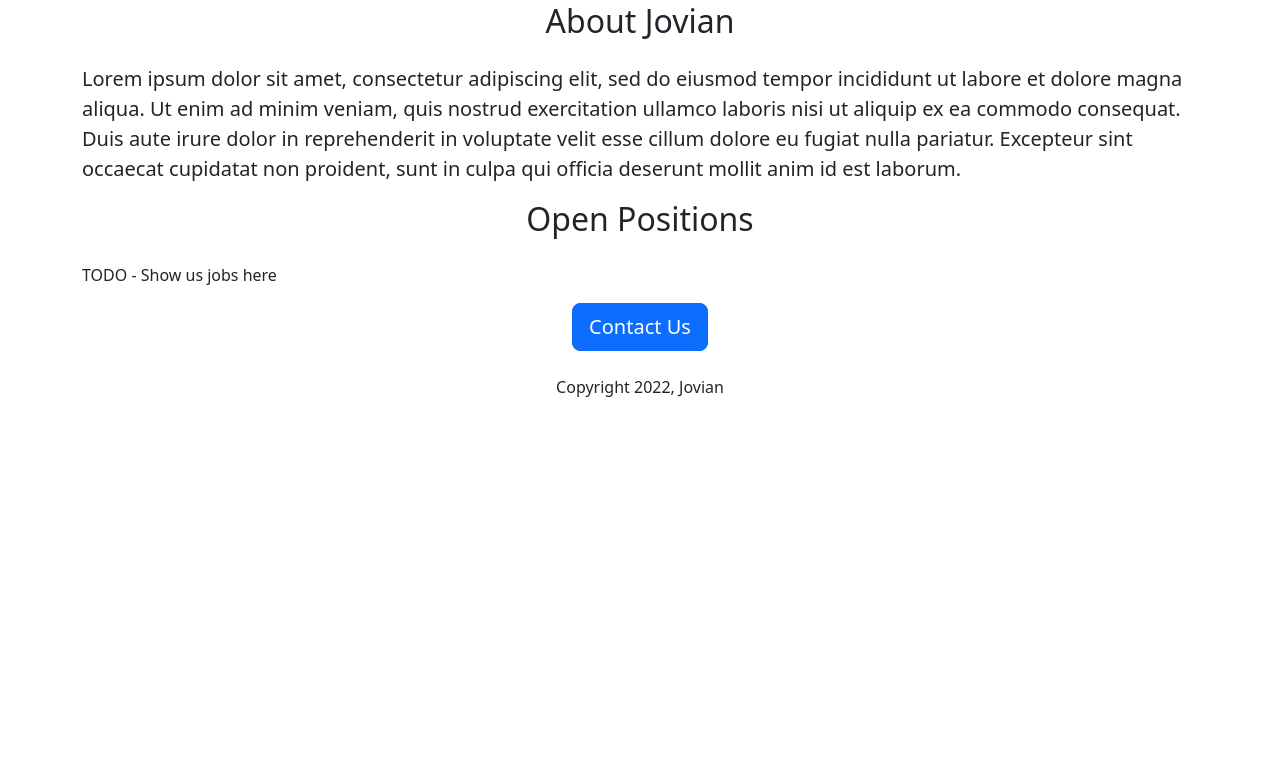
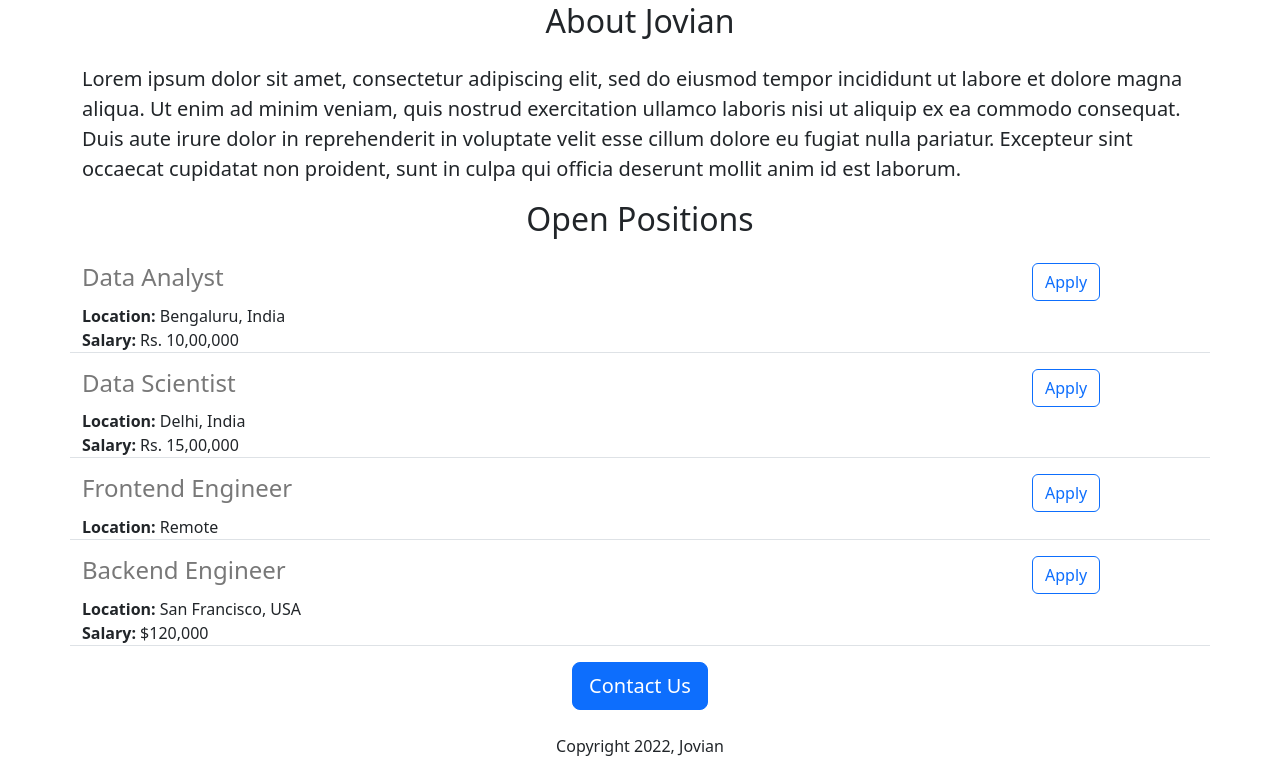
Before and after one commit to mirzaalihussain2/jovian-careers-website, a Flask app: page / in a window 1280 px wide. Shown: the part 446-1220 px from the top of the page. Before the commit the page ends 843 px from the top, so only its background shows below. Run offline with Flask 3, Linux system fonts and the light colour scheme; some web fonts are replaced.

Commit message:
Using JINJA templates for dynamic data

```diff
--- a/app.py
+++ b/app.py
@@ -2,9 +2,36 @@
 
 app = Flask(__name__)
 
+JOBS = [
+    {
+        'id': 1,
+        'title': 'Data Analyst',
+        'location': 'Bengaluru, India',
+        'salary': 'Rs. 10,00,000'
+    },
+    {
+        'id': 2,
+        'title': 'Data Scientist',
+        'location': 'Delhi, India',
+        'salary': 'Rs. 15,00,000'
+    },
+    {
+        'id': 3,
+        'title': 'Frontend Engineer',
+        'location': 'Remote',
+        # 'salary': 'Rs. 12,00,000'
+    },
+    {
+        'id': 4,
+        'title': 'Backend Engineer',
+        'location': 'San Francisco, USA',
+        'salary': '$120,000'
+    },
+]
+
 @app.route("/")
 def hello_world():
-    return render_template('home.html')
+    return render_template('home.html', jobs=JOBS)
 
 if __name__ == "__main__":
     app.run('0.0.0.0', debug=True)
--- a/templates/home.html
+++ b/templates/home.html
@@ -29,7 +29,11 @@
             </p>
 
             <h2 class="text-center mt-2 mb-4">Open Positions</h2>
-            <p>TODO - Show us jobs here</p>
+            <p>
+                {% for job in jobs %}
+                    {% include 'jobitem.html' %}
+                {% endfor %}
+            </p>
             <div class="text-center">
                 <button class="btn btn-primary btn-lg">Contact Us</button>
                 <p class="mt-4">Copyright 2022, Jovian</p>
--- /dev/null
+++ b/templates/jobitem.html
@@ -0,0 +1,12 @@
+<div class="border-bottom row" style="margin-bottom: 16px; ">
+    <div class="col-10">
+        <h4 style="color:rgb(120, 120, 120); margin-bottom:4px; padding-bottom:8px;">{{job['title']}}</h4>
+        <div><b>Location:</b> {{job['location']}}</div>
+        {% if 'salary' in job %}
+        <div><b>Salary:</b> {{job['salary']}}</div>
+        {% endif %}
+    </div>
+    <div class="col-2">
+        <button type="button" class="btn btn-outline-primary">Apply</button>
+    </div>
+</div>
```
